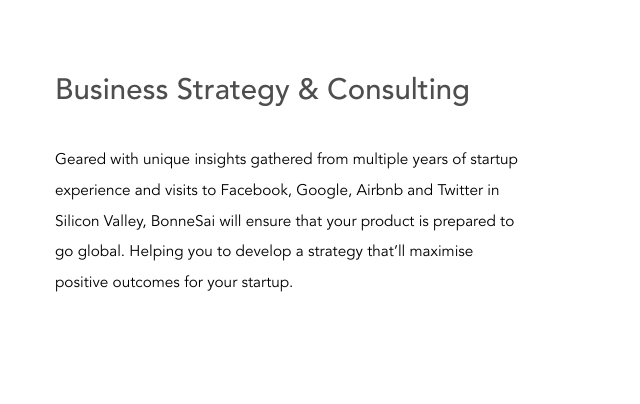
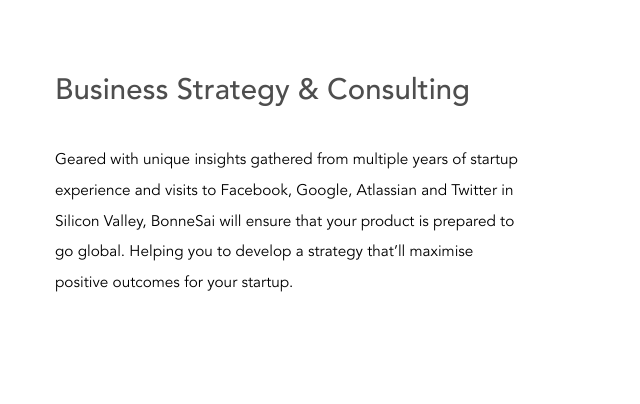
Before and after one commit to BonneSai/bonnesai.github.io, a plain HTML site: page index.html in a window 1280 px wide. Shown: the part 3159-3563 px from the top of the page, 0-640 px from the left. Drawn offline with nearby package versions, Linux system fonts and the light colour scheme; a web font is replaced by a local one.

Commit message:
Atlassian

```diff
--- a/index.html
+++ b/index.html
@@ -307,7 +307,7 @@
 
             <h2>Business Strategy & Consulting</h2>
 
-            <p>Geared with unique insights gathered from multiple years of startup experience and visits to Facebook, Google, Airbnb and Twitter in Silicon Valley, BonneSai will ensure that your product is prepared to go global. Helping you to develop a
+            <p>Geared with unique insights gathered from multiple years of startup experience and visits to Facebook, Google, Atlassian and Twitter in Silicon Valley, BonneSai will ensure that your product is prepared to go global. Helping you to develop a
               strategy that’ll maximise positive outcomes for your startup. </p>
 
             <hr />
```
